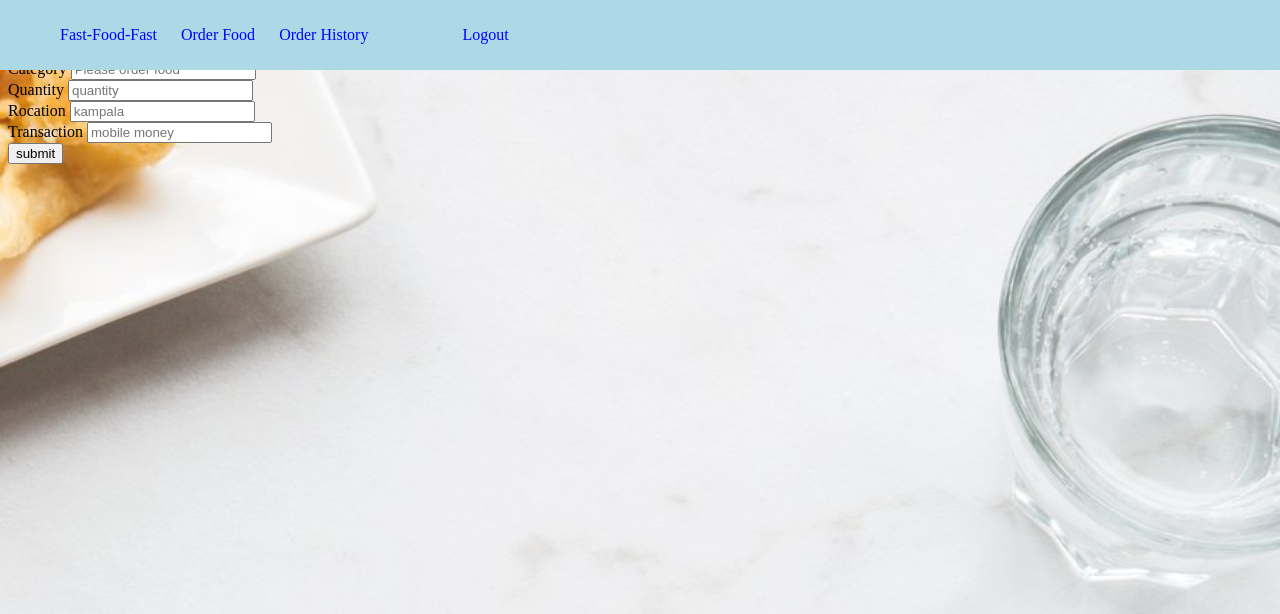
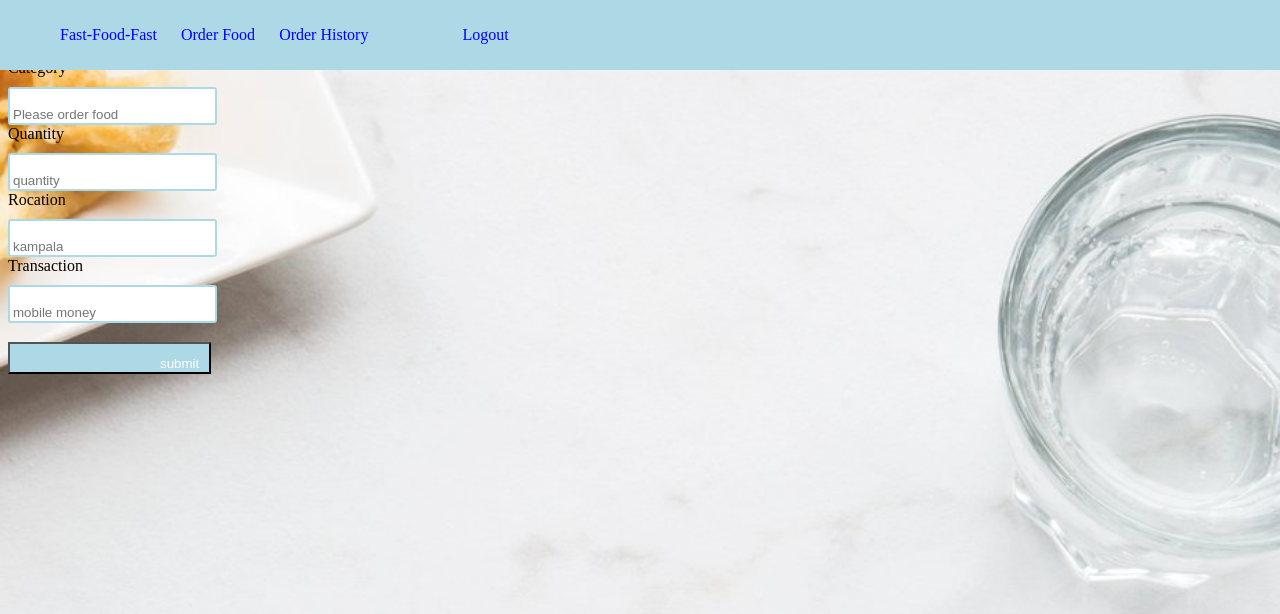
Before and after one commit to barema4/Fast-Food-Fast, a PHP site: page /order.html in a window 1280 px wide. Shown: the top 614 px of the page. Run offline with PHP 8.4, Linux system fonts and the light colour scheme.

Commit message:
edited these files

```diff
--- a/UI/assets/css/main.css
+++ b/UI/assets/css/main.css
@@ -97,25 +98,78 @@ div.header ul li a{
 }
 
 
-  div.home-content{
+  /*div.home-content{
 
 	position: fixed;
 	top: 20%;
 	left: 8%;
-	background-color:#F0F8FF;
+	background-color:white;
+
+	width: 85%;
+	padding:2px;*/
+
+}
+
+.home-content-order{
+position: fixed;
+	padding-top:40%;
+	margin-top: 10%;
+
+	margin-left:6.5%;
 
 	width: 85%;
 	padding:2px;
 
+
 }
+.container form input[type="text"]{
 
+
+	border: 2px solid;
+	padding-top: 18px;
+	padding-left: 3px;
+	border-radius:5px;
+	width:200px;
+	margin-top:10px;
+	display: block;
+
+    color: lightblue;
+    border-radius: 3px;
+
+}
+.container form input[type="number"]{
+
+
+	border: 2px solid;
+	padding-top: 18px;
+	padding-left: 3px;
+	border-radius:5px;
+	width:200px;
+	margin-top:10px;
+	display: block;
+
+    color: lightblue;
+    border-radius: 3px;
+
+}
+.container form input[type="submit"]{
+
+	padding-left: 150px;
+	padding-right: 10px;
+	background-color: lightblue;
+    color: white;
+    padding-top: 12px;
+    margin-top: 19px;
+}
 
 .food {
 	width: 200px;
 	height: 200px;
-    border: 1px solid green;
+    border: none;
     float: left;
     margin: 5px;
+    padding-top: 6%;
+    padding-left: 5%;
 }
 
 .food, img{
@@ -222,22 +280,34 @@ div.home-content-order #order-table th{
 
 	background-color: #a4a4a4a4;
     text-align: center;
-    padding-top: 6%;
+    padding-top:0%;
+    margin-bottom: 20%;
 
 
 }
-table,th,td
-	{
-		border:0px;
-	}
-	th{
-		color: rgb(125, 98, 167);
-		font-size: 20px;
-		text-align: left;
 
-	}
-	th, td
-	{
-		width:400px;
-		height:50px;
-	}
+div.home-content-order-section #accept-table{
+    margin: 0 auto;
+	text-align: center;
+	margin-top: 10%;
+
+}
+
+div.home-content-order-section #accept-table th{
+	padding-top: 5%;
+	background-color: #00bfff;
+	width:18%;
+
+
+
+}
+div.home-content-order-section #accept-table td{
+	background-color: #f4f4f4f4;
+    text-align: center;
+    font-size: 15px;
+    padding-top: 3%;
+    padding-right:6%;
+
+
+
+}
--- a/UI/index.html
+++ b/UI/index.html
@@ -5,7 +5,7 @@
 
     <script src="assets/js/main.js"></script>
 </head>
-<body >
+<body style="background-image: url('assets/images/12.jpg'); ">
 
     <div class="login-content">
 
@@ -18,7 +18,7 @@
             	<form action="" method="POST">
                 	<input type="text" id="username" name="username"  placeholder="username" required="">
                 	<input type="password" id="password"  name="password" placeholder="Password" required="">
-                <input type="button" value="Login" onclick="Verify()">
+                	<input type="button" value="Login" onclick="Authent()">
             	</form>
 
         		<p class="account">
```
Also changed, not shown: other parts of UI/assets/css/main.css (+20 -15 lines), UI/assets/js/main.js (+18 -6 lines), UI/signup.html (+6 -5 lines). Lines whose indentation alone changed are shown as unchanged.
